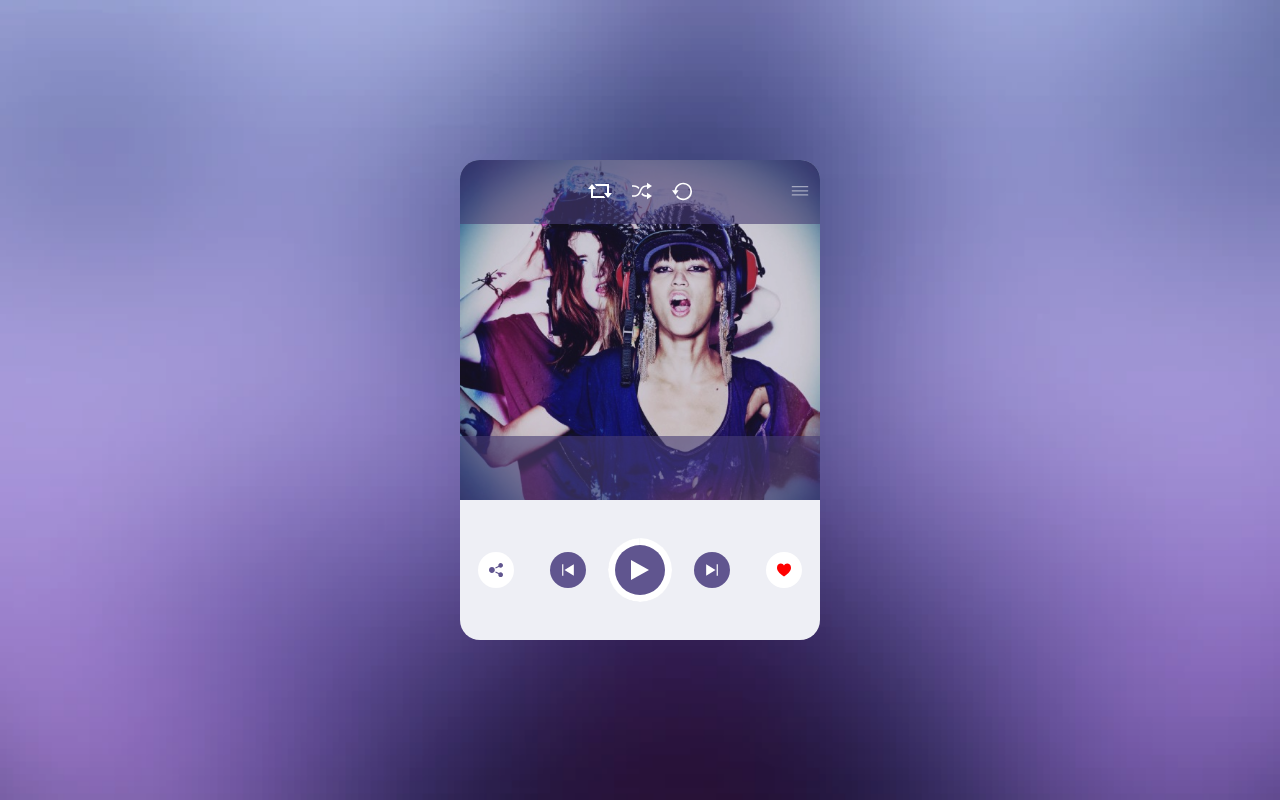
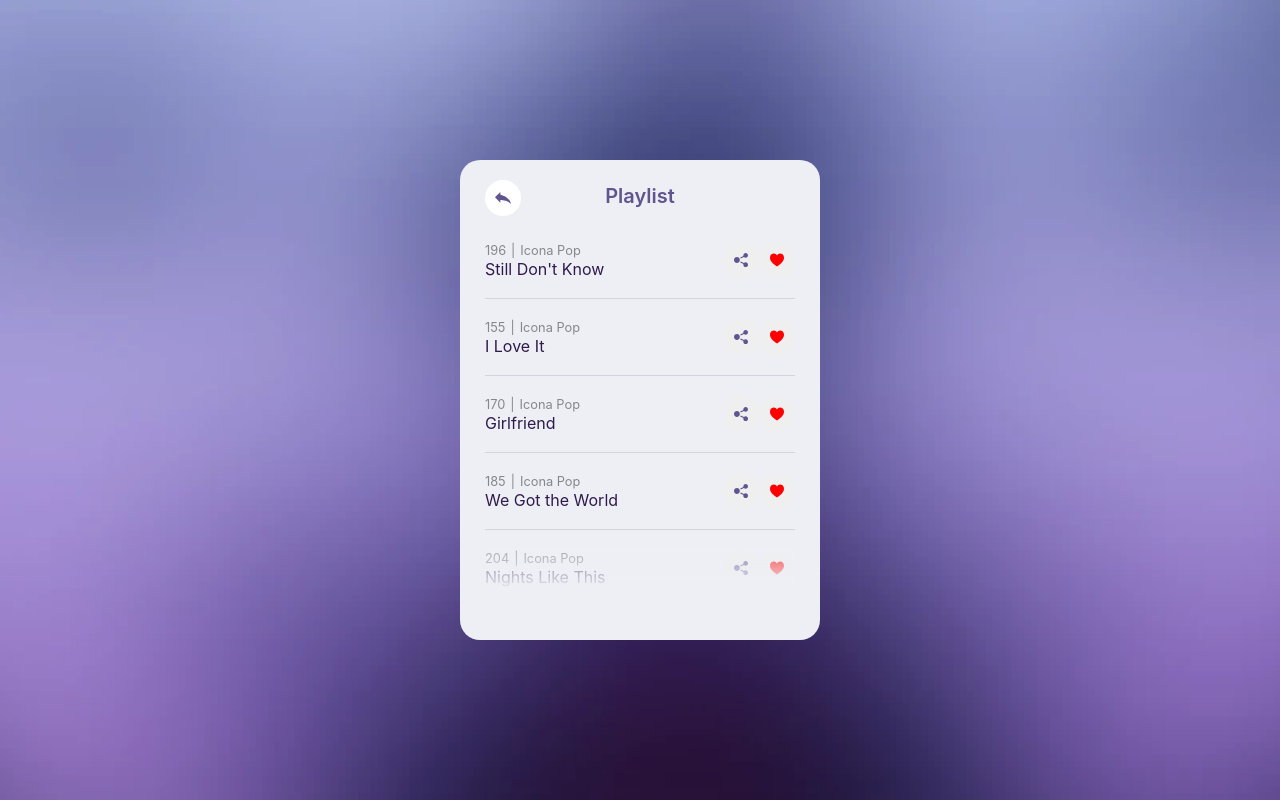
Before and after one commit to prosolowski/audioplayer, a Vue app: page /playlist in a window 1280 px wide. Built offline with nearby package versions, Linux system fonts and the light colour scheme.

Commit message:
use vue router

```diff
--- a/src/App.vue
+++ b/src/App.vue
@@ -11,7 +11,7 @@ export default {
 
 <template>
   <div id="app">
-    <AudioPlayer />
+    <router-view></router-view>
   </div>
 </template>
 
--- a/src/components/AudioPlayer.vue
+++ b/src/components/AudioPlayer.vue
@@ -1,38 +1,10 @@
 <template>
   <div class="audioplayer">
     <div class="audioplayer__card">
-      <PlaylistView v-if="showPlaylist" @togglePlayer="togglePlayer" @playSong="playSong" />
-      <PlayerView v-else @togglePlayer="togglePlayer" :songPlaying="songPlaying" />
+      <slot></slot>
     </div>
   </div>
 </template>
-
-<script>
-import PlayerView from '../views/PlayerView.vue'
-import PlaylistView from '../views/PlaylistView.vue'
-
-export default {
-  components: {
-    PlayerView,
-    PlaylistView
-  },
-  data() {
-    return {
-      showPlaylist: false,
-      songPlaying: {}
-    }
-  },
-  methods: {
-    togglePlayer(show) {
-      this.showPlaylist = show
-    },
-    playSong(song) {
-      this.songPlaying = song
-    }
-  }
-}
-
-</script>
 
 <style lang="scss" scoped>
 .audioplayer {
--- a/src/router/index.js
+++ b/src/router/index.js
@@ -1,6 +1,7 @@
 import Vue from 'vue'
 import VueRouter from 'vue-router'
 import PlayerView from '../views/PlayerView.vue'
+import PlaylistView from '../views/PlaylistView.vue'
 
 Vue.use(VueRouter)
 
@@ -16,10 +17,7 @@ const router = new VueRouter({
     {
       path: '/playlist',
       name: 'playlist',
-      // route level code-splitting
-      // this generates a separate chunk (Playlist.[hash].js) for this route
-      // which is lazy-loaded when the route is visited.
-      component: () => import('../views/PlaylistView.vue')
+      component: PlaylistView
     }
   ]
 })
--- a/src/views/PlayerView.vue
+++ b/src/views/PlayerView.vue
@@ -1,4 +1,5 @@
 <template>
+  <AudioPlayer>
     <div class="player">
       <div class="player__image">
         <div class="player__option--top transparent-bg">
@@ -11,7 +12,7 @@
           <button class="btn player__option__repeat">
             <svg xmlns="http://www.w3.org/2000/svg" fill="#fff" width="20" height="20" viewBox="0 0 24 24"><path d="M13.5 2c-5.288 0-9.649 3.914-10.377 9h-3.123l4 5.917 4-5.917h-2.847c.711-3.972 4.174-7 8.347-7 4.687 0 8.5 3.813 8.5 8.5s-3.813 8.5-8.5 8.5c-3.015 0-5.662-1.583-7.171-3.957l-1.2 1.775c1.916 2.536 4.948 4.182 8.371 4.182 5.797 0 10.5-4.702 10.5-10.5s-4.703-10.5-10.5-10.5z"/></svg>
           </button>
-        <button @click="$emit('togglePlayer', true)" class="btn player__option__playlist">
+          <button @click="showPlaylist()" class="btn player__option__playlist">
             <svg clip-rule="evenodd" fill-rule="evenodd" stroke-linejoin="round" stroke-miterlimit="2" fill="#fff" width="20" height="20" viewBox="0 0 24 24" xmlns="http://www.w3.org/2000/svg"><path d="m22 16.75c0-.414-.336-.75-.75-.75h-18.5c-.414 0-.75.336-.75.75s.336.75.75.75h18.5c.414 0 .75-.336.75-.75zm0-5c0-.414-.336-.75-.75-.75h-18.5c-.414 0-.75.336-.75.75s.336.75.75.75h18.5c.414 0 .75-.336.75-.75zm0-5c0-.414-.336-.75-.75-.75h-18.5c-.414 0-.75.336-.75.75s.336.75.75.75h18.5c.414 0 .75-.336.75-.75z" fill-rule="nonzero"/></svg>
           </button>
         </div>
@@ -34,20 +35,37 @@
         <button class="btn player__option__favourite btn--bg-white"><svg xmlns="http://www.w3.org/2000/svg" fill="#f00" width="14" height="14" viewBox="0 0 24 24"><path d="M12 4.435c-1.989-5.399-12-4.597-12 3.568 0 4.068 3.06 9.481 12 14.997 8.94-5.516 12-10.929 12-14.997 0-8.118-10-8.999-12-3.568z"/></svg></button>
       </div>
     </div>
+  </AudioPlayer>
 </template>
 
 <script>
+import AudioPlayer from '../components/AudioPlayer.vue'
 
 export default {
-  props: ['songPlaying'],
+  components: { AudioPlayer },
   data() {
     return {
-      audioPlaying: false
+      audioPlaying: false,
+      songPlaying: {
+        id: 1,
+        title: "Still Don't Know",
+        author: "Icona Pop",
+        duration: 196,
+        favourite: false
+      }
+    }
+  },
+  created() {
+    if(this.$route.params.song) {
+      this.songPlaying = this.$route.params.song
     }
   },
   methods: {
     playAudio() {
       this.audioPlaying = !this.audioPlaying
+    },
+    showPlaylist() {
+      this.$router.push('/playlist')
     }
   }
 }
--- a/src/views/PlaylistView.vue
+++ b/src/views/PlaylistView.vue
@@ -1,10 +1,11 @@
 <template>
+  <AudioPlayer>
     <div class="playlist">
       <h1 class="header">Playlist</h1>
-    <button @click="$emit('togglePlayer', false)" class="btn btn__back"><svg xmlns="http://www.w3.org/2000/svg" fill="#60558f" width="16" height="16" viewBox="0 0 24 24"><path d="M16 15v4l8-8.035-8-7.965v4s-13.277 2.144-16 14c5.796-6.206 16-6 16-6z"/></svg></button>
+      <button @click="showPlayer()" class="btn btn__back"><svg xmlns="http://www.w3.org/2000/svg" fill="#60558f" width="16" height="16" viewBox="0 0 24 24"><path d="M16 15v4l8-8.035-8-7.965v4s-13.277 2.144-16 14c5.796-6.206 16-6 16-6z"/></svg></button>
       <div class="songs__wrapper">
         <ul class="songs">
-        <li v-for="song in songs" :key="song.id" @click="$emit('playSong', song)" class="song">
+          <li v-for="song in songs" :key="song.id" @click="playSong(song)" class="song">
             <div class="song__details"><span class="song__duration">{{ song.duration }}</span><span>|</span><span class="song__author">{{ song.author }}</span></div>
             <div class="song__title">{{ song.title }}</div>
             <button class="btn song__share"><svg xmlns="http://www.w3.org/2000/svg" fill="#60558f" width="14" height="14" viewBox="0 0 24 24"><path d="M5 7c2.761 0 5 2.239 5 5s-2.239 5-5 5-5-2.239-5-5 2.239-5 5-5zm11.122 12.065c-.073.301-.122.611-.122.935 0 2.209 1.791 4 4 4s4-1.791 4-4-1.791-4-4-4c-1.165 0-2.204.506-2.935 1.301l-5.488-2.927c-.23.636-.549 1.229-.943 1.764l5.488 2.927zm7.878-15.065c0-2.209-1.791-4-4-4s-4 1.791-4 4c0 .324.049.634.122.935l-5.488 2.927c.395.535.713 1.127.943 1.764l5.488-2.927c.731.795 1.77 1.301 2.935 1.301 2.209 0 4-1.791 4-4z"/></svg></button>
@@ -14,11 +15,14 @@
         <div class="shadow"></div>
       </div>
     </div>
+  </AudioPlayer>
 </template>
 
 <script>
+import AudioPlayer from '../components/AudioPlayer.vue'
 
 export default {
+  components: { AudioPlayer },
   data() {
       return {
           songs: [{
@@ -27,56 +31,61 @@ export default {
                   author: "Icona Pop",
                   duration: 196,
                   favourite: false
-      },
-      {
+              }, {
                   id: 2,
                   title: "I Love It",
                   author: "Icona Pop",
                   duration: 155,
                   favourite: false
-      },
-      {
+              }, {
                   id: 3,
                   title: "Girlfriend",
                   author: "Icona Pop",
                   duration: 170,
                   favourite: false
-      },
-      {
+              }, {
                   id: 4,
                   title: "We Got the World",
                   author: "Icona Pop",
                   duration: 185,
                   favourite: false
-      },
-      {
+              }, {
                   id: 5,
                   title: "Nights Like This",
                   author: "Icona Pop",
                   duration: 204,
                   favourite: false
-      },
-      {
+              }, {
                   id: 6,
                   title: "Nights Like This",
                   author: "Icona Pop",
                   duration: 204,
                   favourite: false
-      },
-      {
+              }, {
                   id: 7,
                   title: "Nights Like This 2",
                   author: "Icona Pop",
                   duration: 204,
                   favourite: false
-      },
-      {
+              }, {
                   id: 8,
                   title: "Nights Like This 3",
                   author: "Icona Pop",
                   duration: 204,
                   favourite: false
               }]
+      };
+  },
+  methods: {
+      showPlayer() {
+          this.$emit("togglePlayer", false);
+          this.$router.push("/");
+      },
+      playSong(song) {
+          this.$router.push({
+              name: "player",
+              params: { song }
+          });
       }
   }
 }
```
Lines whose indentation alone changed are shown as unchanged.
